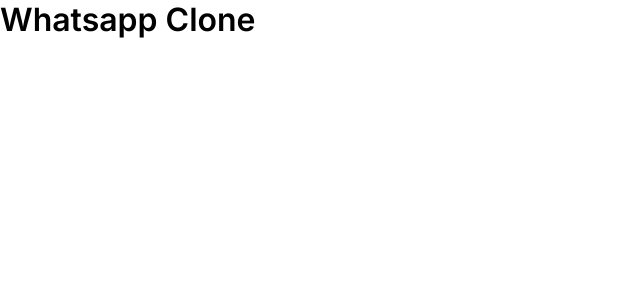
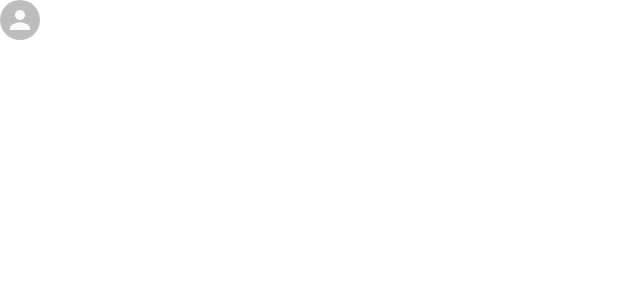
Before and after one commit to makdoom/whatsapp-clone, a React (Create React App) app: page / in a window 1280 px wide. Shown: the top 300 px of the page, without its empty margins (0-640 px from the left). Built offline with nearby package versions, Linux system fonts and the light colour scheme.

Commit message:
Creating sidebar header

```diff
--- a/package.json
+++ b/package.json
@@ -3,9 +3,12 @@
   "version": "0.1.0",
   "private": true,
   "dependencies": {
+    "@material-ui/core": "^4.11.2",
+    "@material-ui/icons": "^4.11.2",
     "@testing-library/jest-dom": "^5.11.8",
     "@testing-library/react": "^11.2.3",
     "@testing-library/user-event": "^12.6.0",
+    "firebase": "^8.2.2",
     "react": "^17.0.1",
     "react-dom": "^17.0.1",
     "react-scripts": "4.0.1",
--- a/src/App.js
+++ /dev/null
@@ -1,11 +0,0 @@
-import './App.css';
-
-function App() {
-  return (
-    <div className="App">
-      <h1>Whatsapp Clone</h1>
-    </div>
-  );
-}
-
-export default App;
--- a/src/App.css
+++ b/src/components/app/App.css
@@ -5,6 +5,5 @@
 .app__body {
   background-color: #fff;
   display: flex;
-  height: 100vh;
-  width: 100vw;
+  height: 100%;
 }
--- /dev/null
+++ b/src/components/app/App.js
@@ -0,0 +1,17 @@
+import Sidebar from "../sidebar/Sidebar";
+import "./App.css";
+
+function App() {
+  return (
+    <div className="app">
+      <div className="app__body">
+        {/* <Sidebar component /> */}
+        <Sidebar />
+
+        {/* <Chat Component /> */}
+      </div>
+    </div>
+  );
+}
+
+export default App;
--- /dev/null
+++ b/src/components/sidebar/Sidebar.js
@@ -0,0 +1,17 @@
+import React from "react";
+import { Avatar } from "@material-ui/core";
+import "./sidebar.css";
+
+const Sidebar = () => {
+  return (
+    <div className="sidebar">
+      <div className="sidebar__header">
+        <Avatar />
+      </div>
+      <div className="sidebar__search"></div>
+      <div className="sidebar__chat"></div>
+    </div>
+  );
+};
+
+export default Sidebar;
--- a/src/index.js
+++ b/src/index.js
@@ -1,7 +1,7 @@
 import React from "react";
 import ReactDOM from "react-dom";
 import "./index.css";
-import App from "./App";
+import App from "./components/app/App";
 
 ReactDOM.render(
   <React.StrictMode>
```
Also changed, not shown: src/firebase.js (deleted, +0 -10 lines), src/firebase/firebase.js (added, +10 -0 lines), src/components/sidebar/sidebar.css (added), 2 other files (tests, documents, lock files or other folders).
